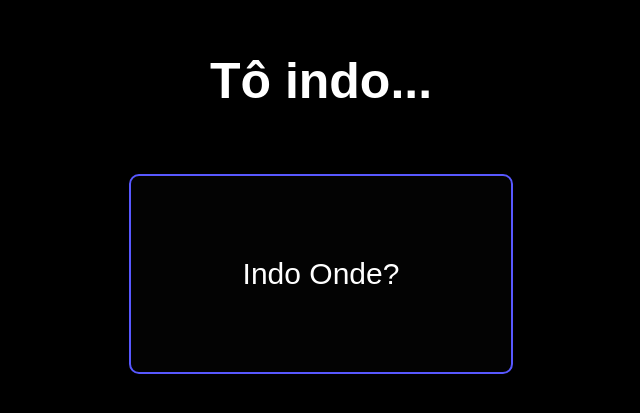
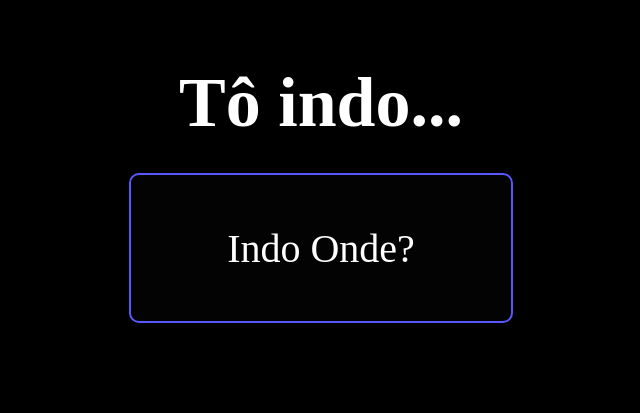
Before and after one commit to GalSimini/indo-ali, a plain HTML site: page index.html in a window 1280 px wide. Shown: the part 207-620 px from the top of the page, without its empty margins (319-959 px from the left). Drawn offline with Linux system fonts and the light colour scheme; a web font is replaced by a local one.

Commit message:
Add files via upload

```diff
--- /dev/null
+++ b/Assets/Css/style.css
@@ -0,0 +1,89 @@
+:root {
+    --color: rgb(88, 88, 255);
+    --font-color: white;
+}
+
+* {
+    margin: 0;
+    padding: 0;
+    box-sizing: border-box;
+}
+
+html {
+    background-image: url(../Image/IndoAli.jpeg);
+    background-size: 100vw 100vh;
+    width: 100%;
+    height: 100%;
+    overflow: hidden;
+    font-size: 62.5%;
+}
+
+body {
+    background-image: url(../Image/IndoAli.jpeg);
+    background-size: cover;
+    background: black;
+    transition: all ease-in-out 5s;
+}
+
+div {
+    display: flex;
+    flex-direction: column;
+    justify-content: center;
+    align-items: center;
+    width: 100vw;
+    height: 100vh;
+    overflow: hidden;
+}
+
+h1 {
+    color: var(--font-color);
+    font-family: Gabarito;
+    display: block;
+    margin-block-start: 0;
+    margin-block-end: 0;
+    margin-bottom: 3rem;
+    font-size: 7rem;
+}
+
+h1::selection,
+h1:hover {
+    background: none;
+    cursor: context-menu;
+}
+
+button {
+    display: block;
+    min-width: 29rem;
+    width: 30%;
+    max-width: 40rem;
+    min-height: 13rem;
+    height: 25%;
+    max-height: 15rem;
+    padding: 2.5rem;
+    border: double var(--color) 0.2rem;
+    background: rgba(143, 143, 143, 0.025);
+    border-radius: 1rem;
+    color: var(--font-color);
+    font-family: Gabarito;
+    font-size: 4rem;
+    transition: ease-in-out 500ms;
+    text-align: center;
+}
+
+a {
+    text-decoration: none;
+    color: inherit;
+}
+
+button:hover {
+    cursor: pointer;
+    min-height: 15rem;
+    min-width: 30rem;
+    width: 35%;
+    height: 25%;
+    max-width: 41rem;
+    max-height: 17rem;
+    background: rgba(143, 143, 143, 0.05);
+    color: var(--color);
+    font-size: 4.5rem;
+}
--- /dev/null
+++ b/Assets/Js/functions.js
@@ -0,0 +1,9 @@
+function esconder() {
+    var elementos = document.getElementById("elementos");
+    elementos.style.display = "none";
+    var audio = document.getElementById("audio-element");
+    audio.play();
+    var fundo = document.getElementById("fundo");
+    document.body.style.backgroundColor = "rgba(0, 0, 0, 0)"
+    document.body.style.backgroundSize = "cover"
+}
--- a/index.html
+++ b/index.html
@@ -7,8 +7,13 @@
     <meta name="viewport" content="width=device-width, initial-scale=1.0">
     <title>Smurf Cat</title>
 
-    <link rel="stylesheet" href="style.css">
-    <link href="functions.js">
+    <link rel="stylesheet" href="Assets/Css/style.css">
+
+    <link rel="preconnect" href="https://fonts.googleapis.com">
+    <link rel="preconnect" href="https://fonts.gstatic.com" crossorigin>
+    <link href="https://fonts.googleapis.com/css2?family=Gabarito&display=swap" rel="stylesheet">
+
+    <script src="Assets/Js/functions.js"></script>
 
 </head>
 
@@ -21,11 +26,10 @@
 
     <div>
         <audio id="audio-element">
-            <source type="audio/mp3" src="We live, we love, we lie (256 kbps).mp3">
+            <source type="audio/mp3" src="Assets/Music/We live, we love, we lie (256 kbps).mp3">
         </audio>
     </div>
 
-    <script src="functions.js"></script>
 
 </body>
 
```
Also changed, not shown: Assets/Image/IndoAli.jpeg (added), 1 other file.
